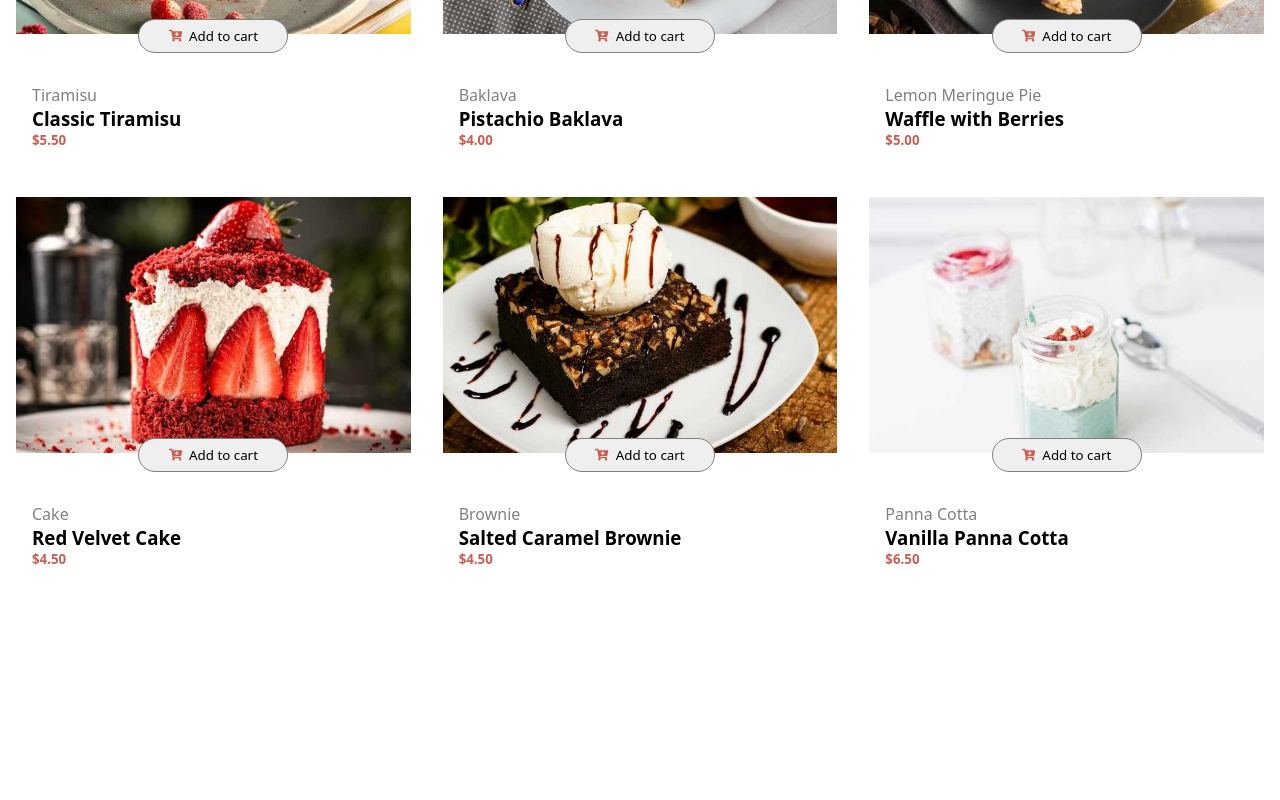
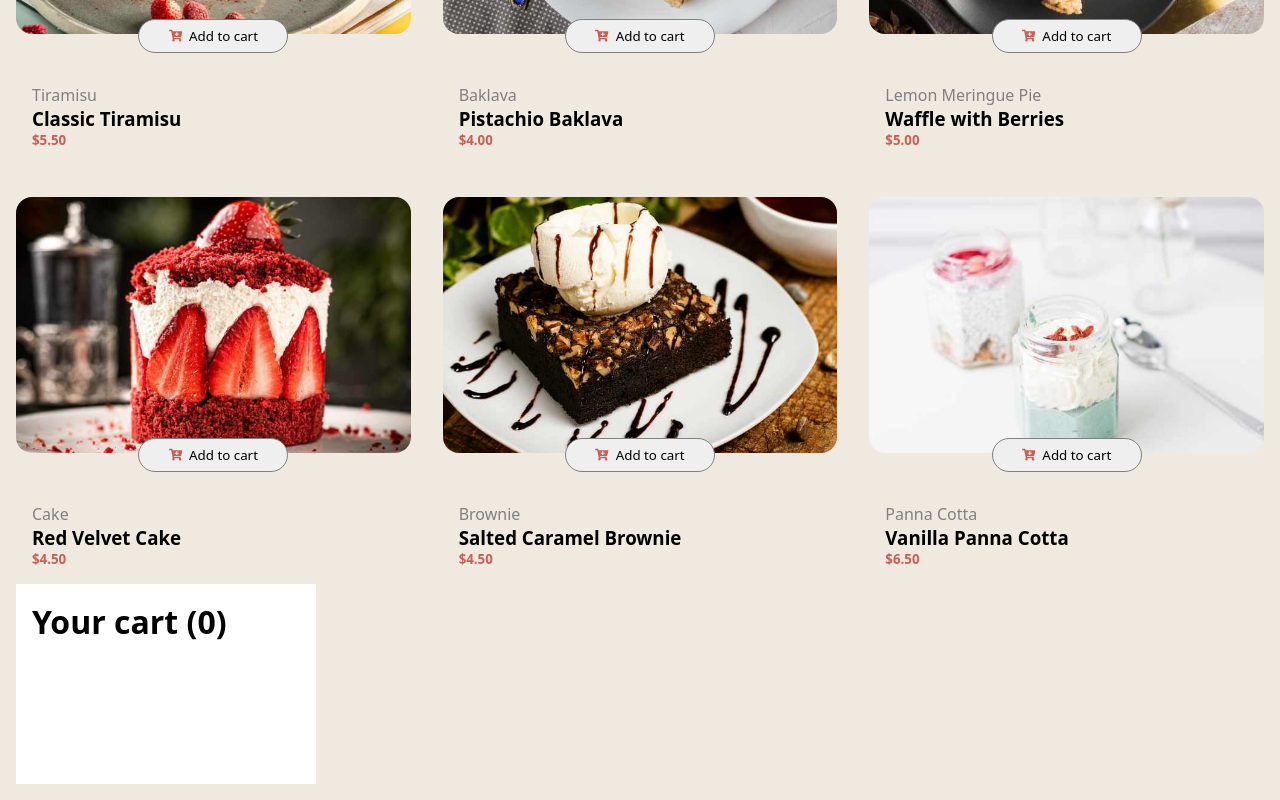
Before and after one commit to Solomon-israel/product-list-with-cart, a React (Vite) app: page / in a window 1280 px wide. Shown: the part 716-1516 px from the top of the page. Before the commit the page ends 1316 px from the top, so only its background shows below. Built offline with nearby package versions, Linux system fonts and the light colour scheme.

Commit message:
added an empty cart

```diff
--- a/src/App.jsx
+++ b/src/App.jsx
@@ -1,3 +1,4 @@
+import { FaShoppingBag } from "react-icons/fa";
 import styles from "./App.module.css";
 import DessertCard from "./components/DessertCard";
 
@@ -60,6 +61,7 @@ const allDesserts = [
 
 export default function App() {
   return (
+    <div>
       <div className={styles.container}>
         <h1>Desserts</h1>
         <div className={styles.inner_container}>
@@ -67,6 +69,14 @@ export default function App() {
             <DessertCard dessert={dessert} key={id} />
           ))}
         </div>
+        <div className={styles.selected_item}>
+          <div>
+            <h1>Your cart (0)</h1>
+            {/* <FaShoppingBag /> */}
+            <div className={styles.cart_image}></div>
+          </div>
+        </div>
+      </div>
     </div>
   );
 }
--- a/src/App.module.css
+++ b/src/App.module.css
@@ -1,5 +1,6 @@
 .container {
   padding: 1rem;
+  background-color: rgb(239, 233, 224);
 }
 
 .inner_container {
@@ -63,3 +64,10 @@ h1 {
 .aboutDesserts h5 {
   color: rgb(199, 96, 84);
 }
+
+.selected_item{
+  padding: 1rem;
+  width: 300px;
+  height: 200px;
+  background-color: white;
+}
--- a/src/components/DessertCard.jsx
+++ b/src/components/DessertCard.jsx
@@ -3,6 +3,7 @@ import styles from "../App.module.css";
 
 export default function DessertCard({ dessert }) {
   return (
+    <div className={styles.wrapper}>
       <div className={styles.item}>
         <div className={styles.image_container}>
           <img src={dessert.image} alt={dessert.name} />
@@ -18,5 +19,7 @@ export default function DessertCard({ dessert }) {
           <h5>${dessert.price.toFixed(2)}</h5>
         </div>
       </div>
+      {/* Selected item */}
+    </div>
   );
 }
--- a/src/index.css
+++ b/src/index.css
@@ -9,7 +9,8 @@ img {
   width: 100%;
   height: 100%;
   display: block;
-  /* border-radius: 10px; */
+  border-radius: 1rem;
+
 }
 
 span {
```
Also changed, not shown: public/illustration-empty-cart.svg (added). Lines whose indentation alone changed are shown as unchanged.
